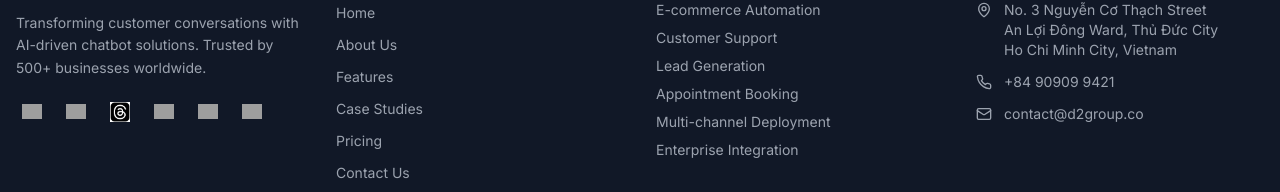
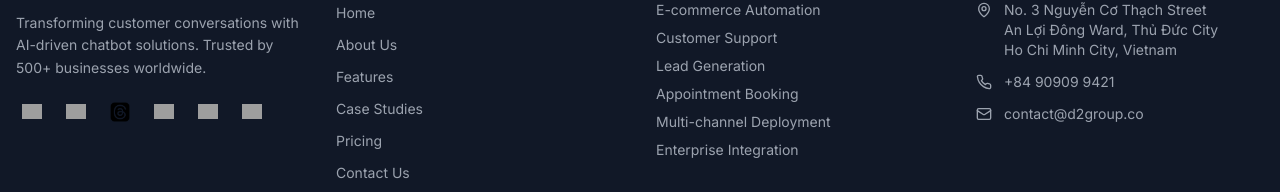
Before and after one commit to dungcam16/d2group-website, a React (Vite) app: page / in a window 1280 px wide. Shown: the part 6180-6372 px from the top of the page. Built offline with nearby package versions, Linux system fonts and the light colour scheme; grey boxes are pictures that could not be loaded.

Commit message:
Fix: Update Threads logo in footer
Update the Threads logo in the footer with the provided image.

```diff
--- a/src/components/Footer.tsx
+++ b/src/components/Footer.tsx
@@ -1,4 +1,3 @@
-
 import { useNavigate } from "react-router-dom";
 import { Mail, Phone, MapPin } from "lucide-react";
 
@@ -32,7 +31,7 @@ const Footer = () => {
     {
       name: "Threads",
       url: "https://www.threads.com/@d2group.co",
-      logo: "/lovable-uploads/a15e3f58-c01f-4100-bd82-9f776c0c448c.png"
+      logo: "/lovable-uploads/7bc80539-3bea-479f-9923-94b3fb7fad87.png"
     },
     {
       name: "Telegram",
```
Also changed, not shown: public/lovable-uploads/7bc80539-3bea-479f-9923-94b3fb7fad87.png (added).
